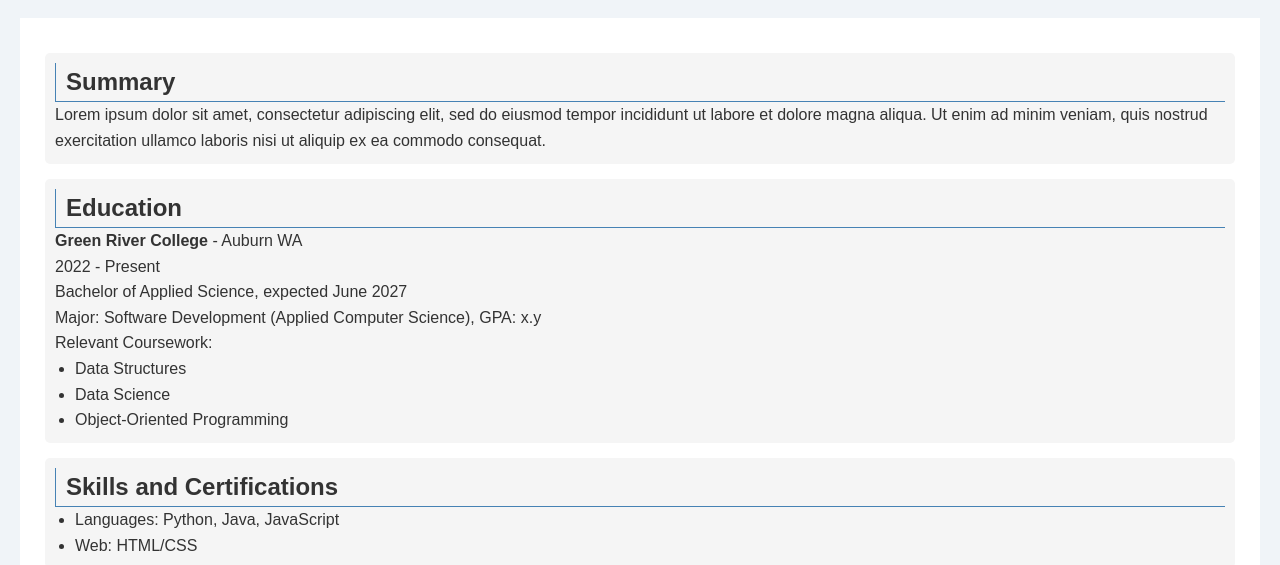
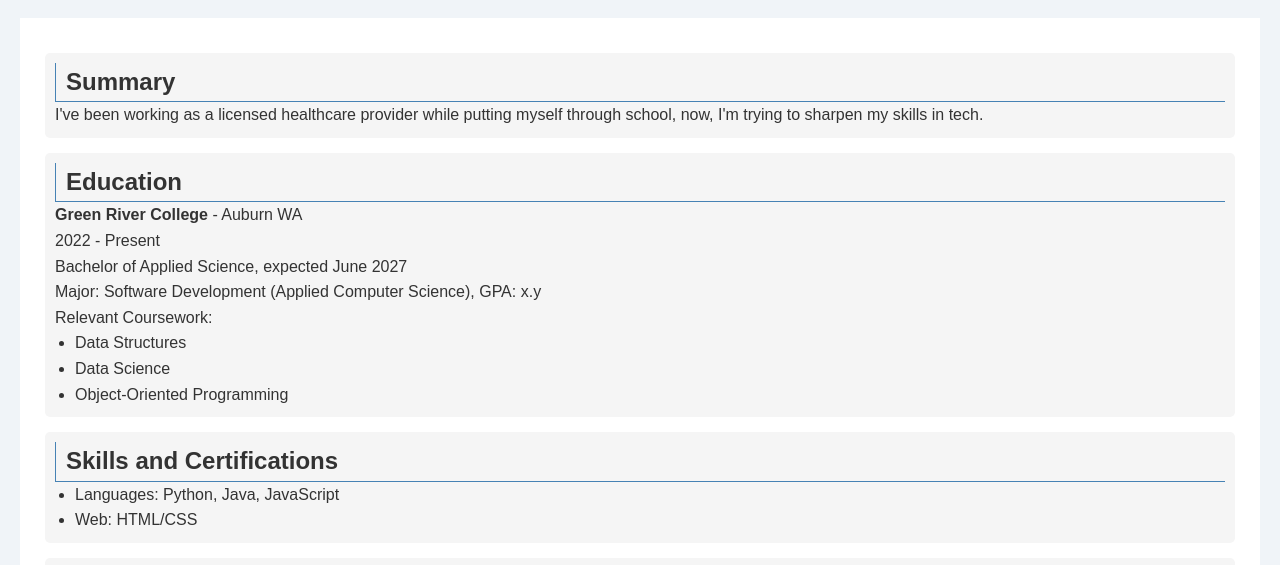
Before and after one commit to Butenkite/resume-page, a plain HTML site: page index.html in a window 1280 px wide. Shown: the part 190-755 px from the top of the page. Drawn offline with Linux system fonts and the light colour scheme.

Commit message:
Update index.html

```diff
--- a/index.html
+++ b/index.html
@@ -24,8 +24,7 @@
 
         <section>
           <h2>Summary</h2>
-          <p>Lorem ipsum dolor sit amet, consectetur adipiscing elit, sed do eiusmod tempor incididunt ut labore et dolore magna aliqua.
-          Ut enim ad minim veniam, quis nostrud exercitation ullamco laboris nisi ut aliquip ex ea commodo consequat.</p>
+          <p>I've been working as a licensed healthcare provider while putting myself through school, now, I'm trying to sharpen my skills in tech.</p>
         </section>
 
         <section>
```
